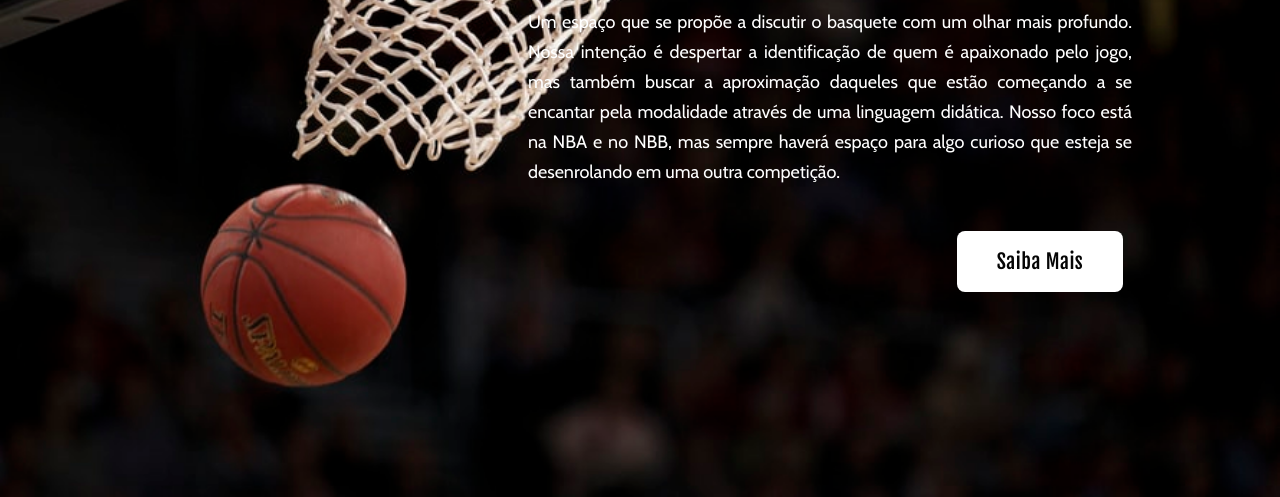
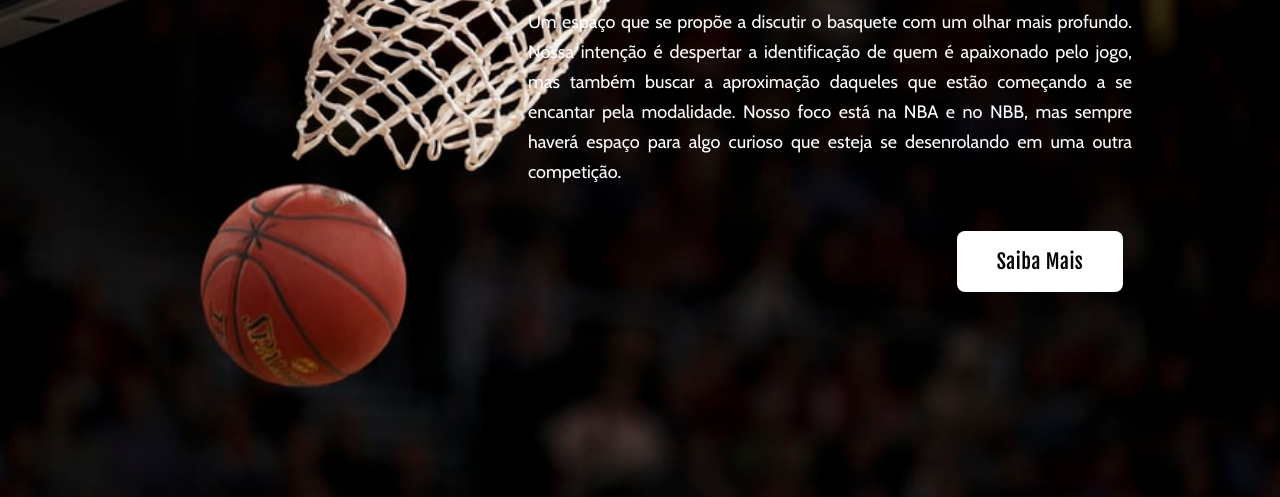
Before and after one commit to AnaClaraRCampos/CheckPoint-2.github.io, a plain HTML site: page index.html in a window 1280 px wide. Shown: the part 303-800 px from the top of the page. Drawn offline with nearby package versions, Linux system fonts and the light colour scheme.

Commit message:
quinto commit

```diff
--- a/index.html
+++ b/index.html
@@ -52,7 +52,7 @@
                     <h1>JumpMan</h1>
                     <p>Um espaço que se propõe a discutir o basquete com um olhar mais profundo. Nossa intenção é
                         despertar a identificação de quem é apaixonado pelo jogo, mas também buscar a aproximação
-                        daqueles que estão começando a se encantar pela modalidade através de uma linguagem didática.
+                        daqueles que estão começando a se encantar pela modalidade.
                         Nosso foco está na NBA e no NBB, mas sempre haverá espaço para algo curioso que esteja se
                         desenrolando em uma outra competição.</p>
                     <a href="./sobre/sobre.html">Saiba Mais</a>
```
